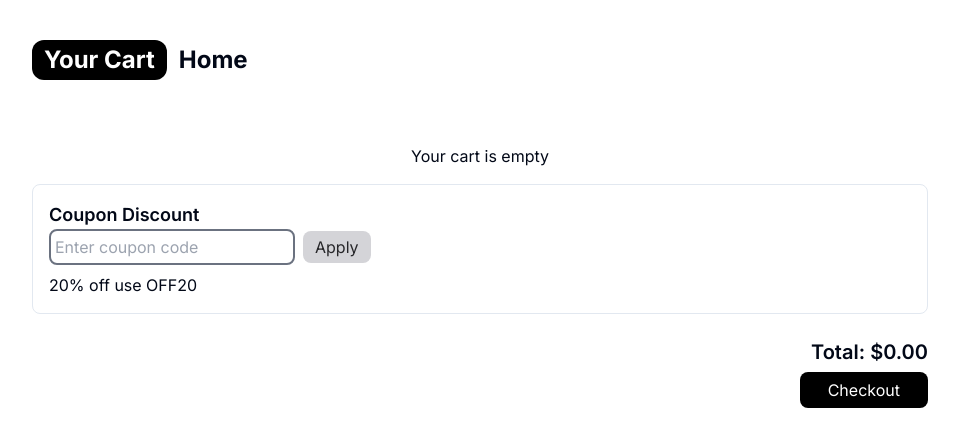
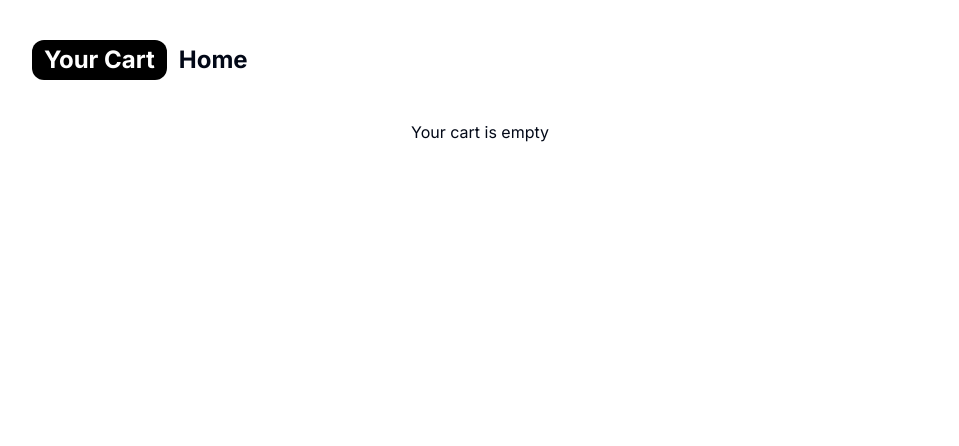
Before and after one commit to Hiiankit/E-commerce, a Next.js app: page /cart in a window 1280 px wide. Shown: the top 446 px of the page, without its empty margins (160-1119 px from the left). Built offline with nearby package versions, Linux system fonts and the light colour scheme.

Commit message:
coupon section

```diff
--- a/src/app/cart/page.tsx
+++ b/src/app/cart/page.tsx
@@ -89,10 +89,12 @@ const Cart = () => {
       setDiscount(0);
       setCoupon("");
       setCouponApplied(false);
+      setIsCouponInvalid(false);
       localStorage.setItem("discount", JSON.stringify(0)); // Reset discount in localStorage
     } else if (coupon === "OFF20") {
       setDiscount(20);
       setCouponApplied(true);
+      setIsCouponInvalid(false);
       localStorage.setItem("discount", JSON.stringify(20)); // Store discount in localStorage
     } else {
       setIsCouponInvalid(true);
@@ -100,6 +102,7 @@ const Cart = () => {
       setCouponApplied(false);
     }
   };
+
   const removeCoupon = () => {
     setDiscount(0);
     setCoupon("");
@@ -117,11 +120,12 @@ const Cart = () => {
         </Link>
       </div>
 
-      <div className="grid grid-cols-1 gap-4">
       {cart.length === 0 ? (
         <div className="text-center mt-10">Your cart is empty</div>
       ) : (
-          cart.map((item, index) => (
+        <>
+          <div className="grid grid-cols-1 gap-4">
+            {cart.map((item, index) => (
               <div
                 key={index}
                 className="flex flex-col md:flex-row items-center justify-between p-4 border rounded-lg"
@@ -143,7 +147,7 @@ const Cart = () => {
                     </p>
                   </div>
                 </div>
-              <div className=" py-1 border border-gray-300 rounded-lg mb-2 bg-white flex items-center justify-center">
+                <div className="py-1 border border-gray-300 rounded-lg mb-2 bg-white flex items-center justify-center">
                   <button
                     onClick={() => handleQuantityChange(index, -1)}
                     className="px-3 py-1 flex items-center justify-center"
@@ -167,9 +171,9 @@ const Cart = () => {
                   Remove
                 </button>
               </div>
-          ))
-        )}
+            ))}
           </div>
+
           <div className="mt-4 p-4 border rounded-lg">
             <h3 className="text-lg font-semibold">Coupon Discount</h3>
             <div className="flex flex-col md:flex-row items-center">
@@ -214,6 +218,8 @@ const Cart = () => {
               Checkout
             </Link>
           </div>
+        </>
+      )}
     </div>
   );
 };
```
Lines whose indentation alone changed are shown as unchanged.
